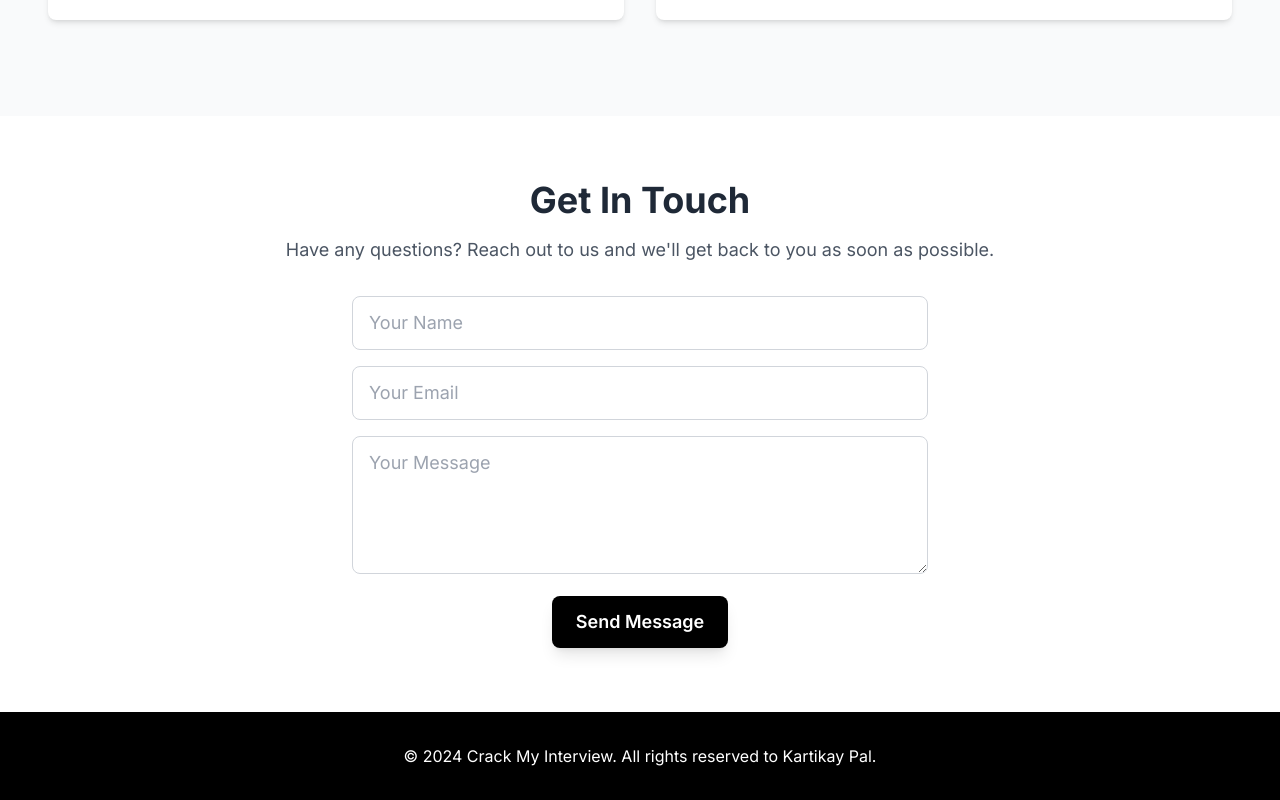
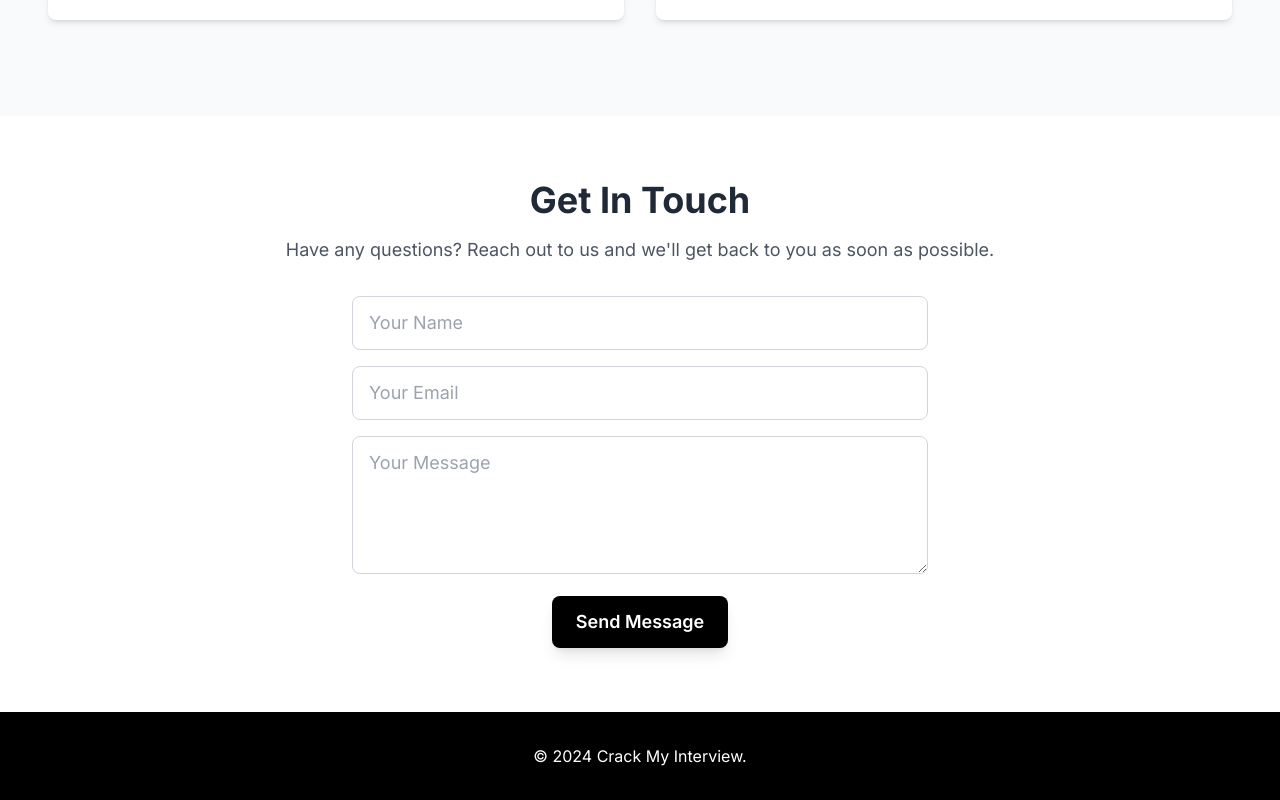
Before and after one commit to kartik3063/AI-MOCK-INTERVIEW, a Next.js app: page / in a window 1280 px wide. Shown: the part 1162-1962 px from the top of the page. Built offline with nearby package versions, Linux system fonts and the light colour scheme; no server answers.

Commit message:
final commit

```diff
--- a/app/page.js
+++ b/app/page.js
@@ -117,7 +117,7 @@ const page = () => {
       </main>
 
       <footer className="py-8 bg-black text-white text-center">
-        <p>© 2024 Crack My Interview. All rights reserved to Kartikay Pal.</p>
+        <p>© 2024 Crack My Interview.</p>
       </footer>
     </div>
   )
```
